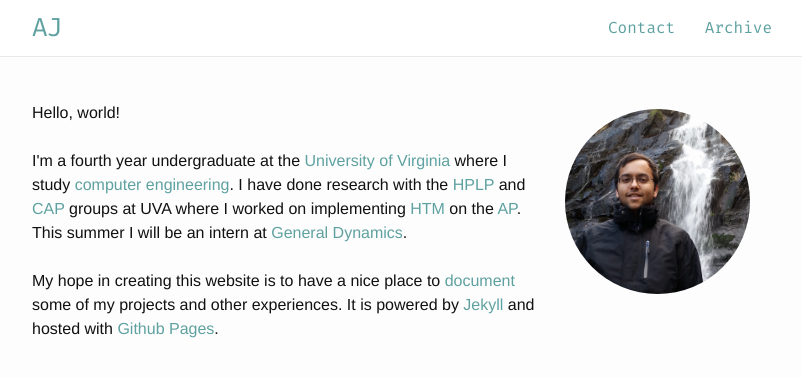
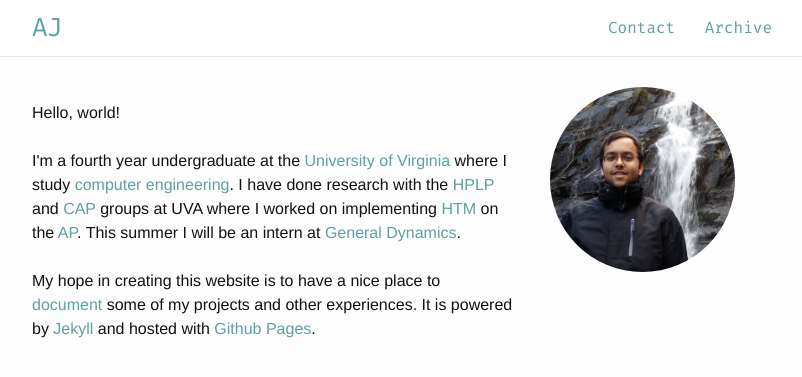
Before and after one commit to ajvarshneya/ajvarshneya.github.io, a Jekyll site: the page built from index.html, in a window 1280 px wide. Shown: the top 377 px of the page, without its empty margins (238-1040 px from the left). Built offline with Jekyll 4.4.1, drawn with Linux system fonts in a browser that asks for light colours.

Commit message:
should look a little better on mobile now

```diff
--- a/index.html
+++ b/index.html
@@ -9,14 +9,17 @@
 			border-radius: 50%;
 			width: 25%;
 			float: right;
-			margin: 3% 3% 3% 3%;
+			margin: 0px 5% 5% 5%;
 		}
-		@media only screen and (max-device-width: 640px) {
+		@media only screen and (max-width: 640px) {
 			#portrait {
 				border-radius: 50%;
-				width: 50%;
+				width: 34%;
 				float: center;
-				margin: 3% 25% 3% 25%;
+				margin: 0px 33% 10% 33%;
+			}
+			p {
+				display: inline-block;
 			}
 		}
 	</style>
```
Also changed, not shown: 1 other file.
